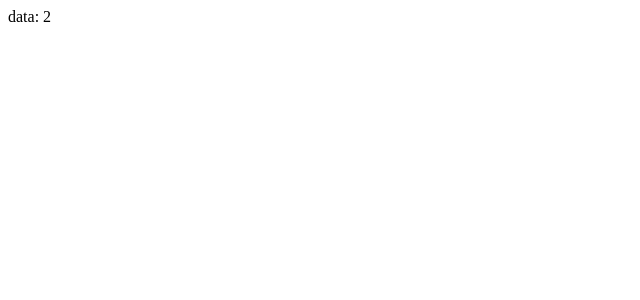
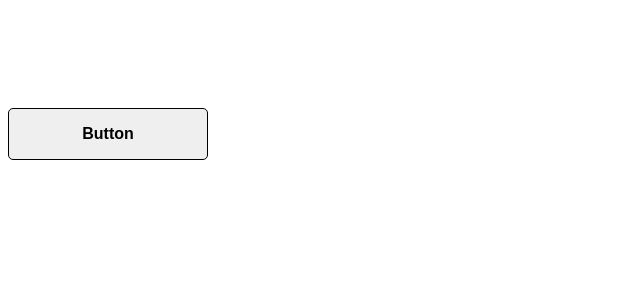
Before and after one commit to ankhzaq/stackoverflow-questions, a React (Create React App) app in the folder reactv17-questions/: page / in a window 1280 px wide. Shown: the top 300 px of the page, without its empty margins (0-640 px from the left). Built offline with nearby package versions, Linux system fonts and the light colour scheme.

Commit message:
feature - question 7 added - combining styled components

```diff
--- /dev/null
+++ b/reactv17-questions/src/Questions/Question7.jsx
@@ -0,0 +1,47 @@
+/*
+Question: styled component multiple override css no effect?
+Url: https://stackoverflow.com/questions/71005696/styled-component-multiple-override-css-no-effect
+ */
+import styled, { css } from "styled-components";
+
+const ButtonStyled = styled.button`
+  ${(props) => {
+    return css`
+      margin-top: 10px;
+      width: 200px;
+      padding: 16px 0;
+      border: 1px solid;
+      color: black;
+      font-size: 16px;
+      font-weight: 900;
+      border-radius: 5px;
+      ${props.newStyled}
+    `;
+  }}
+`;
+
+const Button = ({ children, ...props }) => {
+  return <ButtonStyled {...props}>{children}</ButtonStyled>;
+};
+
+// OPTION 1: WRAPPER THE COMPONENT
+function Question7_option1() {
+  const DivStyled = styled.div`
+    button {
+      margin-top: 100px;
+    }
+`;
+  return (<DivStyled>
+    <Button>Button</Button>
+  </DivStyled>);
+}
+
+// OPTION 2: NEW STYLES THROUGH PROPS
+function Question7_option2() {
+  const newStyled = css`
+    margin-top: 100px;
+`;
+  return (<Button newStyled={newStyled}>Button</Button>);
+}
+
+export default Question7_option2;
--- a/reactv17-questions/src/index.jsx
+++ b/reactv17-questions/src/index.jsx
@@ -3,11 +3,11 @@ import React from 'react';
 import ReactDOM from 'react-dom';
 
 // Component
-import Question6 from './Questions/Question6';
+import Question7 from './Questions/Question7';
 
 ReactDOM.render(
   <React.StrictMode>
-    <Question6 />
+    <Question7 />
   </React.StrictMode>,
   document.getElementById('root'),
 );
```
